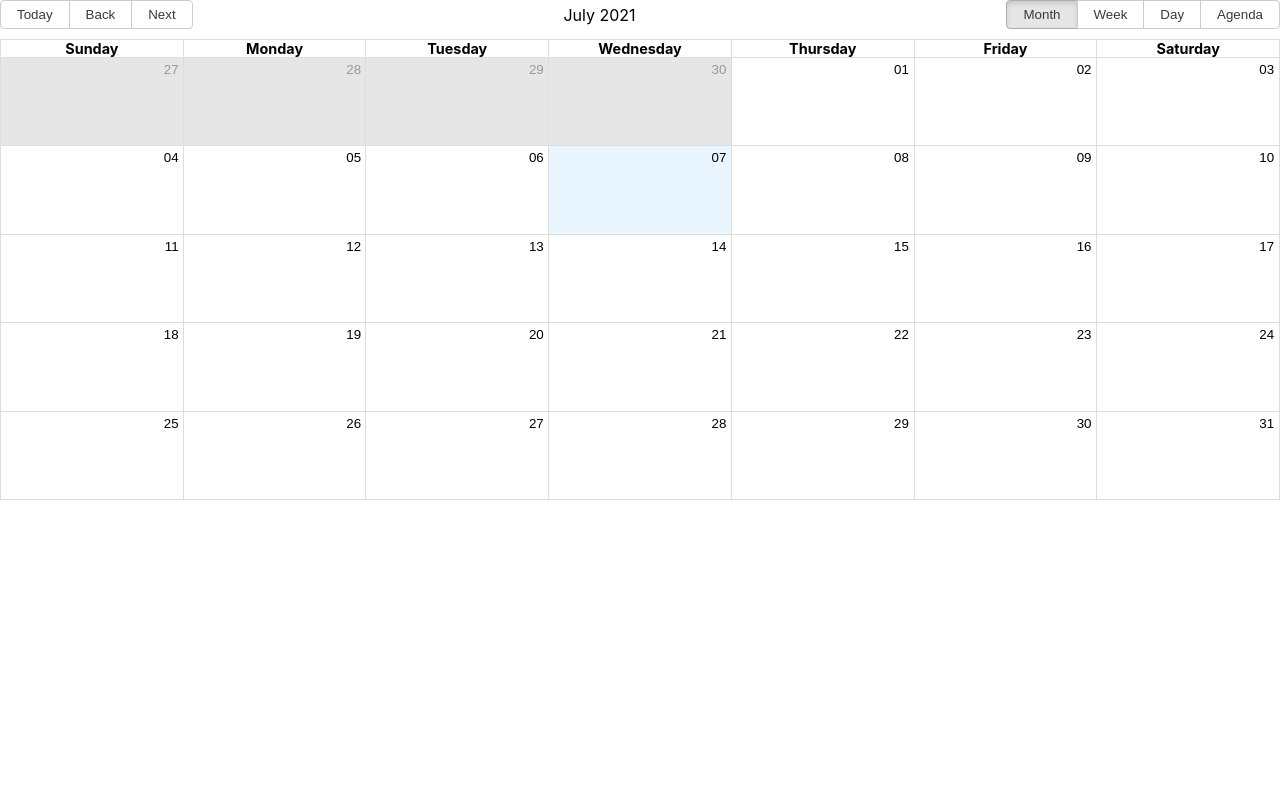
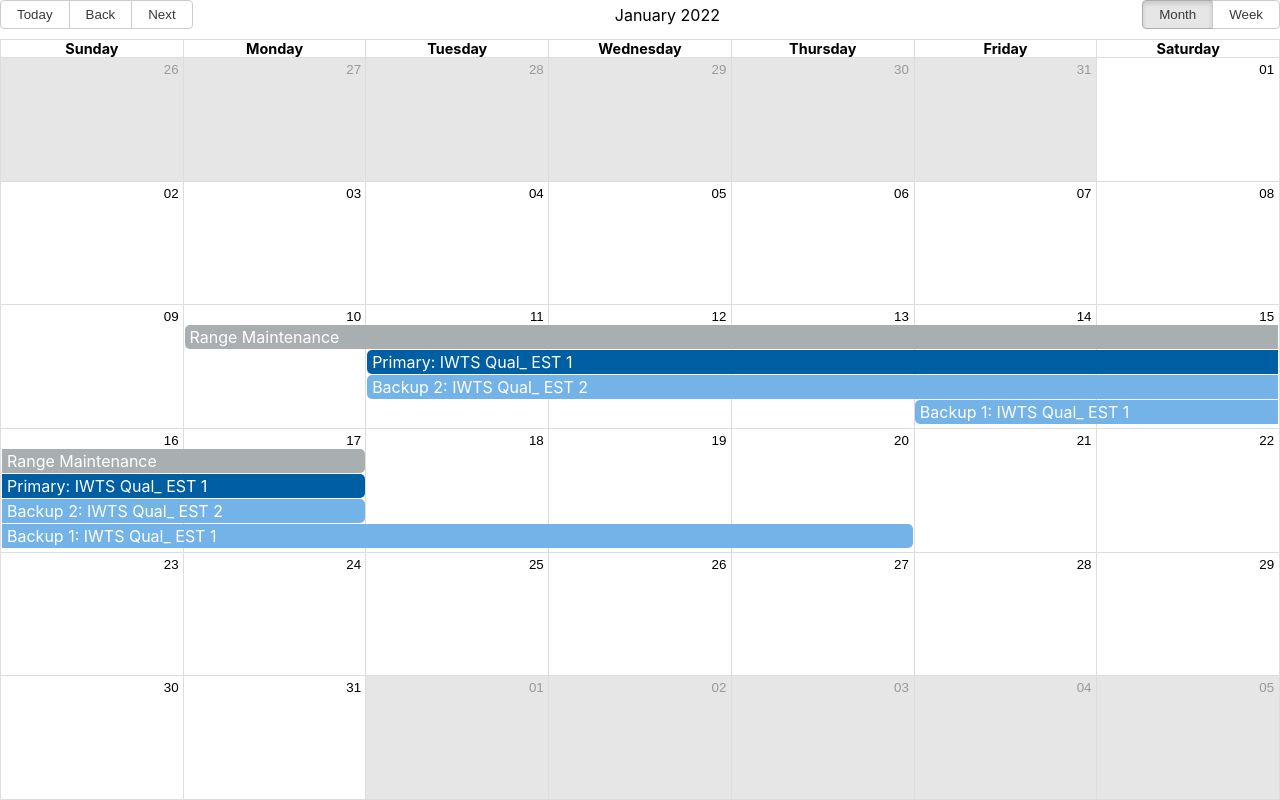
Before and after one commit to majidlowe/bake-off-cal, a React (Create React App) app: page / in a window 1280 px wide. Built offline with nearby package versions, Linux system fonts and the light colour scheme.

Commit message:
Halfway through Cal one

```diff
--- a/src/App.tsx
+++ b/src/App.tsx
@@ -1,7 +1,6 @@
 import React from 'react';
-import logo from './logo.svg';
 import './App.css';
-import {Calendar, dateFnsLocalizer} from 'react-big-calendar'
+import {Calendar, dateFnsLocalizer, Views} from 'react-big-calendar'
 import format from 'date-fns/format'
 import parse from 'date-fns/parse'
 import startOfWeek from 'date-fns/startOfWeek'
@@ -20,33 +19,90 @@ const localizer = dateFnsLocalizer({
     locales,
 })
 
-class CalendarEvent {
+interface CalendarEvent {
+    id: number,
     title: string;
-    allDay: boolean;
     start: Date;
-    endDate: Date;
-    desc: string;
-    resourceId?: string | undefined;
-    tooltip?: string | undefined;
-
-    constructor(_title: string, _start: Date, _endDate: Date, _allDay?: boolean, _desc?: string, _resourceId?: string) {
-        this.title = _title;
-        this.allDay = _allDay || false;
-        this.start = _start;
-        this.endDate = _endDate;
-        this.desc = _desc || '';
-        this.resourceId = _resourceId;
-    }
+    end: Date;
+    allDay?: boolean;
+    desc?: string;
+    eventType: EventType;
 }
 
-const myEventsList: CalendarEvent[] = [];
+const getEventBackgroundColor = (eventType: EventType): string => {
+    if (eventType === EventType.RangeMaintenance) return '#A9AEB1';
+    if (eventType === EventType.BackupBid) return '#73B3E7';
+    return "#005EA2";
+}
 
-const MyCalendar:React.FC = ( ) => (
+enum EventType {
+    PrimaryBid = 'PRIMARY_BID',
+    BackupBid = 'BACKUP_BID',
+    RangeMaintenance = "RANGE_MAINTENANCE",
+}
+
+
+const myEventsList: CalendarEvent[] = [
+    {
+        id: 1,
+        eventType: EventType.PrimaryBid,
+        title: "Primary: IWTS Qual_ EST 1",
+        start: new Date(2022, 0, 11),
+        end: new Date(2022, 0, 18),
+        allDay: true
+    },
+    {
+        id: 2,
+        eventType: EventType.BackupBid,
+        title: "Backup 1: IWTS Qual_ EST 1",
+        start: new Date(2022, 0, 14),
+        end: new Date(2022, 0, 21),
+        allDay: true
+    },
+    {
+        id: 3,
+        eventType: EventType.BackupBid,
+        title: "Backup 2: IWTS Qual_ EST 2",
+        start: new Date(2022, 0, 11),
+        end: new Date(2022, 0, 18),
+        allDay: true
+    },
+    {
+        id: 4,
+        eventType: EventType.RangeMaintenance,
+        title: 'Range Maintenance',
+        start: new Date(2022, 0, 10),
+        end: new Date(2022, 0, 18),
+        allDay: true
+    }
+];
+//
+// let allViews = Object.keys(Views).map(k => Views[k])
+//
+// const ColoredDateCellWrapper = ({ children }) =>
+//     React.cloneElement(React.Children.only(children), {
+//         style: {
+//             backgroundColor: 'lightblue',
+//         },
+//     })
+
+
+const eventStyleGetter = (event: CalendarEvent) => ({
+    style: {
+        backgroundColor: getEventBackgroundColor(event.eventType),
+    }
+})
+
+
+const MyCalendar: React.FC = () => (
     <div>
         <Calendar
             localizer={localizer}
             events={myEventsList}
-            style={{height: 500}}
+            style={{height: 800}}
+            defaultDate={new Date(2022, 0, 1)}
+            eventPropGetter={eventStyleGetter}
+            views={[Views.MONTH, Views.WEEK]}
         />
     </div>
 )
```
